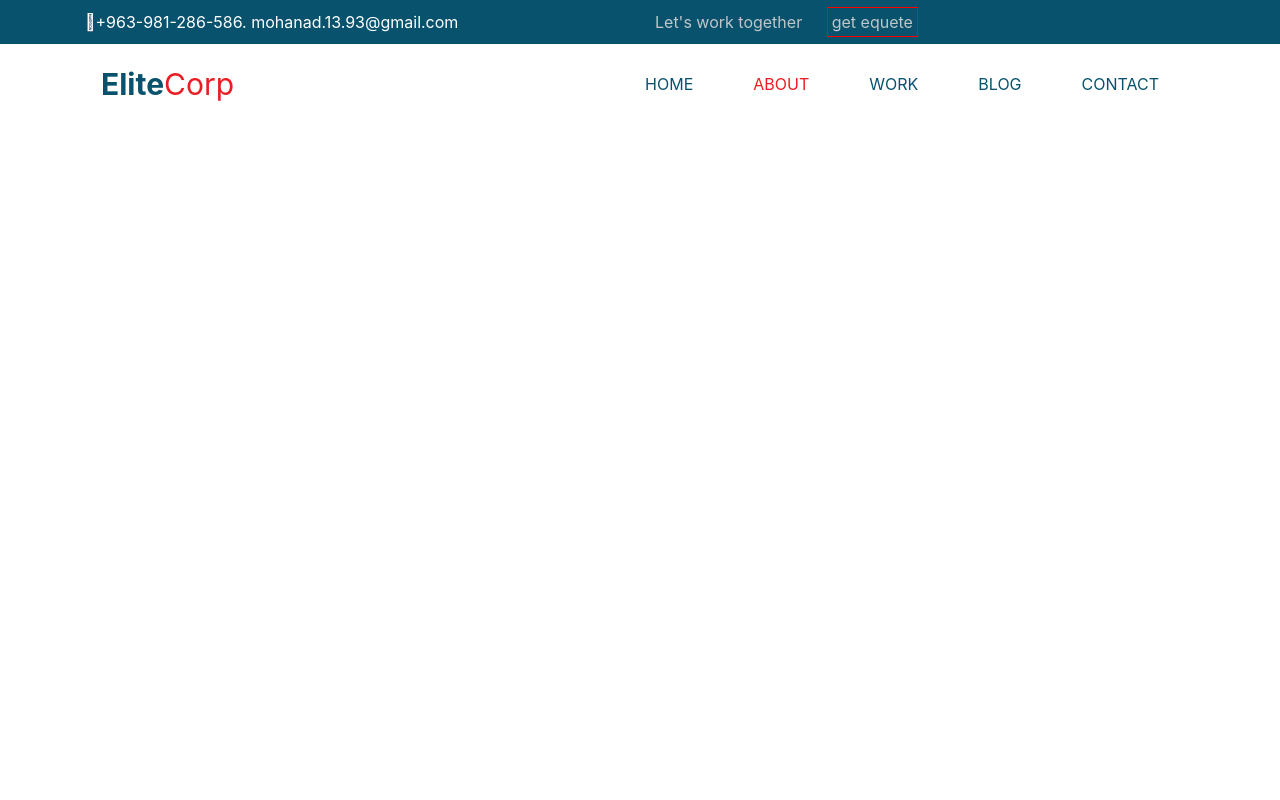
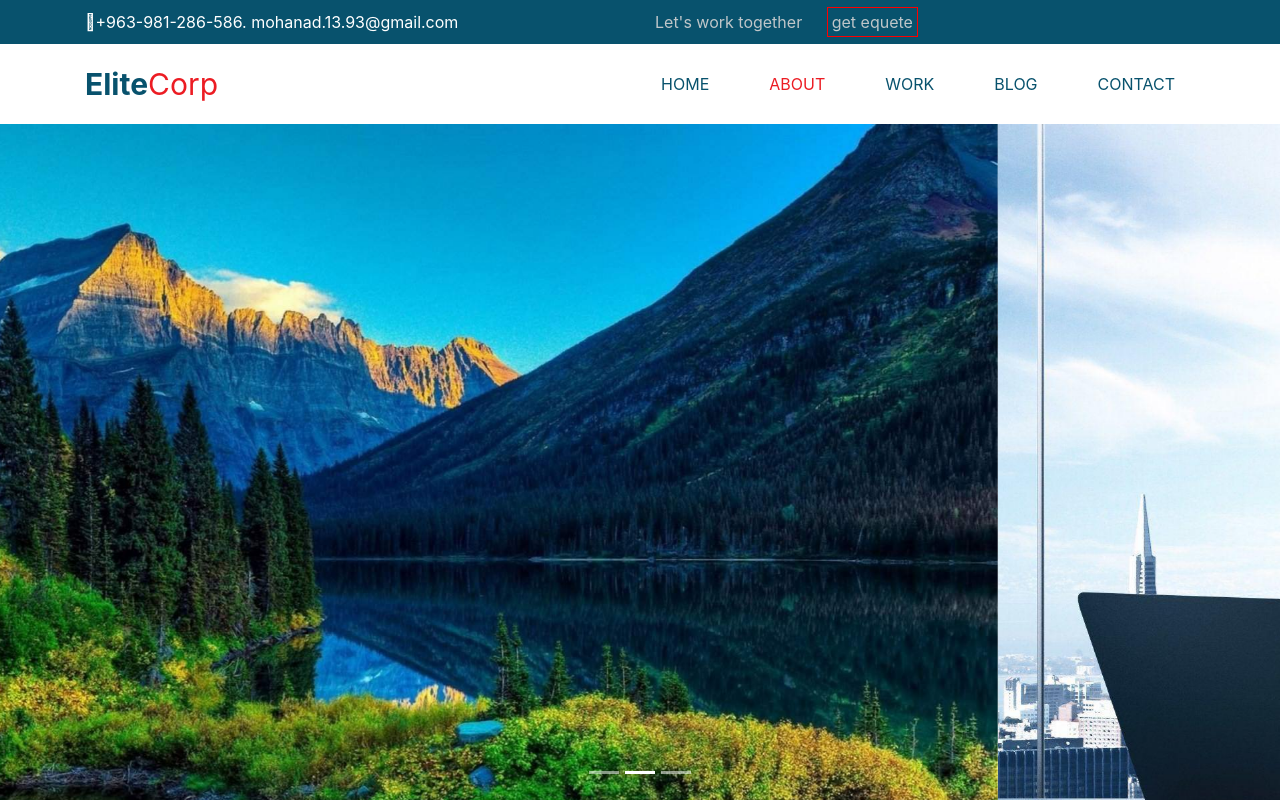
Before and after one commit to mohanadpro/BootstrapProject, a plain HTML site: page index.html in a window 1280 px wide. Drawn offline with Linux system fonts and the light colour scheme.

Commit message:
work on an image slider

```diff
--- a/css/main.css
+++ b/css/main.css
@@ -58,3 +58,11 @@ Second color:#ec1c23
 /* end nav bar */
 
 /* ****************************** */
+
+/* start slider */
+
+.slider .carousel-item{
+    background-size: cover;
+}
+/* end slider */
+/* ****************************** */
--- a/index.html
+++ b/index.html
@@ -31,9 +31,10 @@
     <!-- end upper bar -->
 
     <!-- start navbar -->
-    <div class="container"
-    >
+
+
     <nav class="navbar navbar-expand-lg navbar-light">
+        <div class="container">
         <div>
             <span class="Elite">Elite</span><span class="Corp">Corp</span>
         </div>
@@ -68,9 +69,36 @@
       </nav>
     <!-- end navbar -->
 
+
+    <!-- start slider -->
+
+    <div class="slider" >
+            <div id="mainSlider" class="carousel slide" data-ride="carousel">
+                <ol class="carousel-indicators">
+                    <li data-target="#mainSlider" data-slide-to="0" class="active"></li>
+                    <li data-target="#mainSlider" data-slide-to="1"></li>
+                    <li data-target="#mainSlider" data-slide-to="2"></li>
+                </ol>
+            <div class="carousel-inner">
+                <div class="carousel-item active">
+                <img class="d-block w-100" src="../BootstrapProject/img/img3.jpg" alt="First slide">
+                </div>
+                <div class="carousel-item">
+                <img class="d-block w-100" src="../BootstrapProject/img/img1.jpg" alt="Second slide">
+                </div>
+                <div class="carousel-item">
+                <img class="d-block w-100" src="../BootstrapProject/img/img2.jpg" alt="Third slide">
+                </div>
+            </div>
+            </div>
+    </div>
+
+    <!-- end slider -->
+
     <script src="js/jquery-3.4.1.slim.js"></script>
     <script src="js/popper.min.js"></script>
     <script src="js/bootstrap.min.js"></script>
+    <script src="js/main.js"></script>
 
 </body>
 </html>
--- /dev/null
+++ b/js/main.js
@@ -0,0 +1,12 @@
+$(function(){
+
+
+    // adjust slide bar height
+
+    var windowHeight=$(window).height();
+    var navHeight=$('.navbar').innerHeight();
+    var upperHeight=$('.upper-bar').innerHeight();
+
+    $('.slider,.carousel-inner').height(windowHeight - (navHeight+upperHeight))
+
+})
```
Also changed, not shown: img/img1.jpg (added), img/img2.jpg (added), img/img3.jpg (added).
